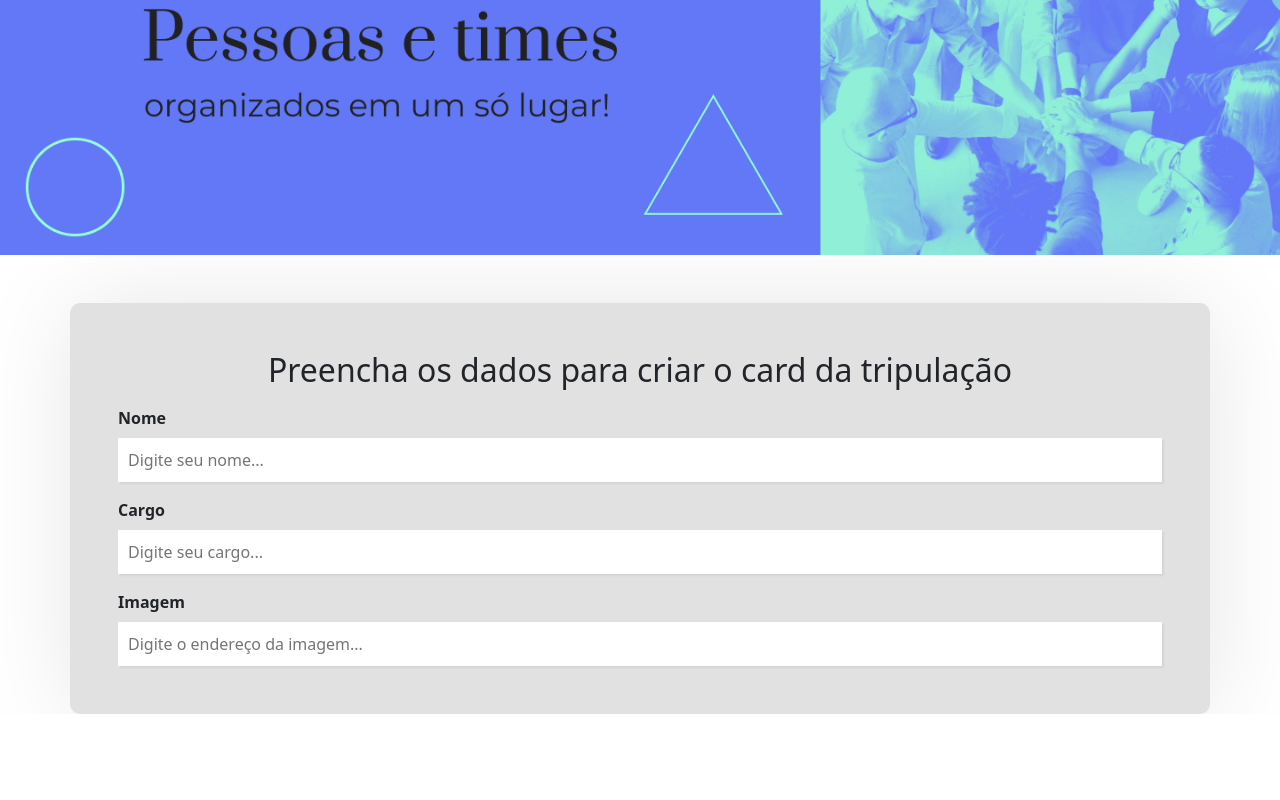
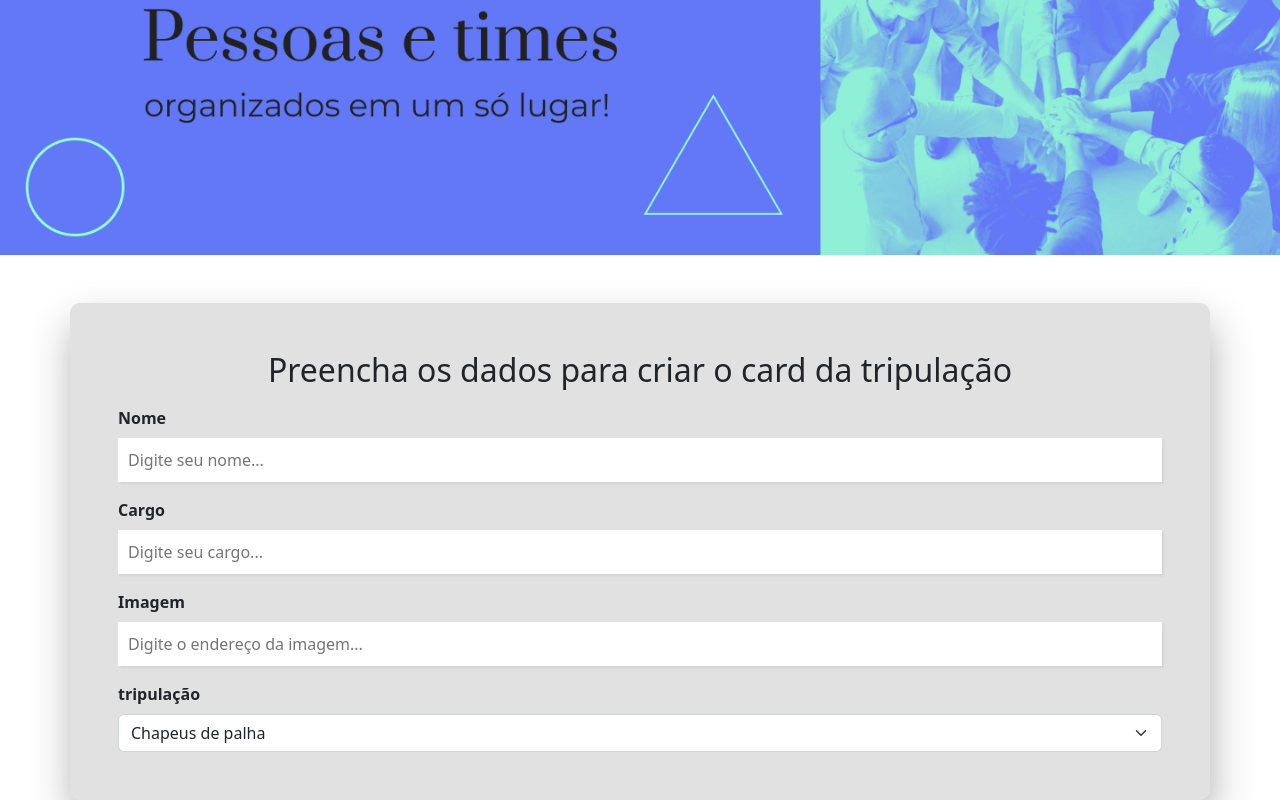
Before and after one commit to Arttutu/react-onepice, a React (Create React App) app: page / in a window 1280 px wide. Shown: the part 239-1039 px from the top of the page. Before the commit the page ends 953 px from the top, so only its background shows below. Built offline with nearby package versions, Linux system fonts and the light colour scheme.

Commit message:
criacao de uma lista suspensa

```diff
--- a/src/componentes/Formulario/Formulario.css
+++ b/src/componentes/Formulario/Formulario.css
@@ -1,7 +1,7 @@
 .container{
     background-color: #e2e1e1;
     border-radius: 10px;
-    box-shadow: 2px 2px 100px rgb(0,0,0 ,0.1    );
+    box-shadow: 2px 20px 40px rgb(0,0,0 ,0.30);
 }
 .container input{
     padding: 10px;
--- a/src/componentes/Formulario/Formulario.js
+++ b/src/componentes/Formulario/Formulario.js
@@ -1,8 +1,18 @@
 
 import CampoTexto from '../CampoTexto/CampoText'
+import ListaSuspensa from '../ListaSuspensa/ListaSuspensa'
 import './Formulario.css'
 
 const Formulario = () => {
+    const times = [
+        'Chapeus de palha',
+        'Piratas da Fera',
+        'Piratas do ruivo',
+        'piratas do coração',
+
+
+
+    ]
     return (
         <section className="formulario">
             <div className="container mt-5 p-5">
@@ -11,6 +21,7 @@ const Formulario = () => {
                     <CampoTexto label="Nome" placeholder="Digite seu nome" />
                     <CampoTexto label="Cargo" placeholder="Digite seu cargo" />
                     <CampoTexto label="Imagem" placeholder="Digite o endereço da imagem" />
+                    <ListaSuspensa label="tripulação" itens={times}/>
                 </form>
             </div>
         </section>
--- /dev/null
+++ b/src/componentes/ListaSuspensa/ListaSuspensa.css
@@ -0,0 +1,3 @@
+.lista label{
+    font-weight: bold;
+}
--- /dev/null
+++ b/src/componentes/ListaSuspensa/ListaSuspensa.js
@@ -0,0 +1,17 @@
+import './ListaSuspensa.css'
+
+const ListaSuspensa = (props) => {
+    // Usando bastante o map para rederizar uma lista
+    return (
+        <div className='lista'>
+            <label className='form-label mt-3'>{props.label}</label>
+            <select className='form-select'>
+                {props.itens.map (itens => {
+                     return <option key={itens}>{itens}</option>
+                })}
+            </select>
+        </div>
+    )
+}
+
+export default ListaSuspensa
```
